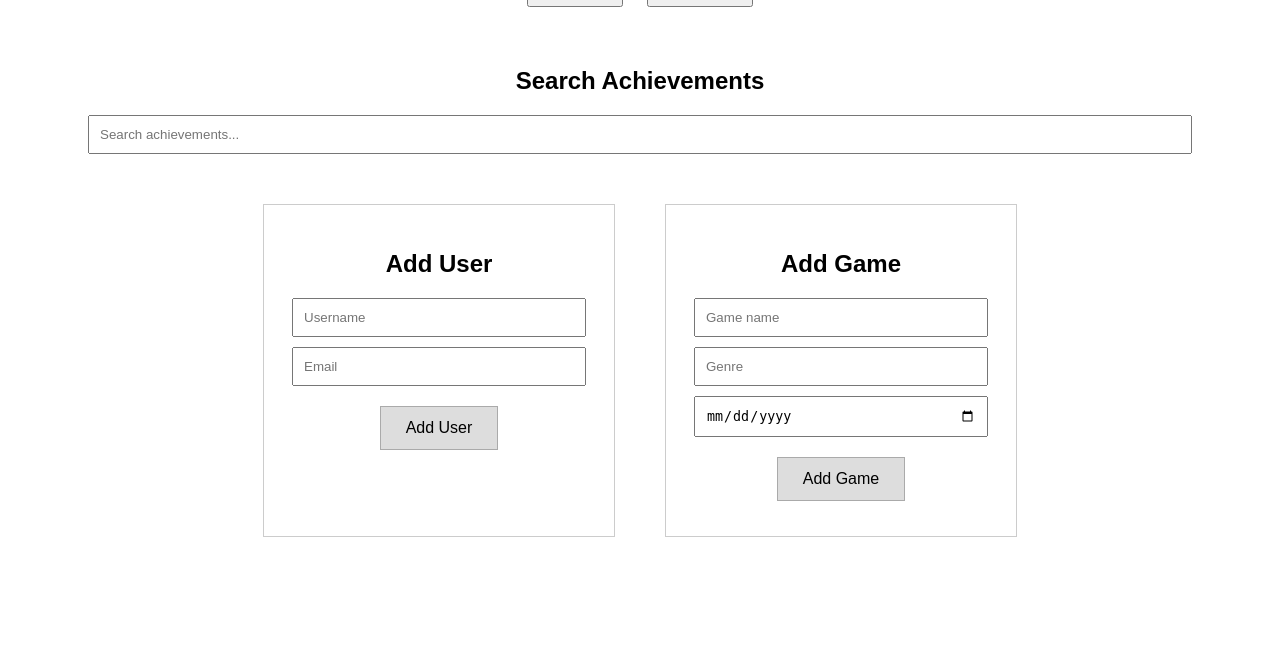
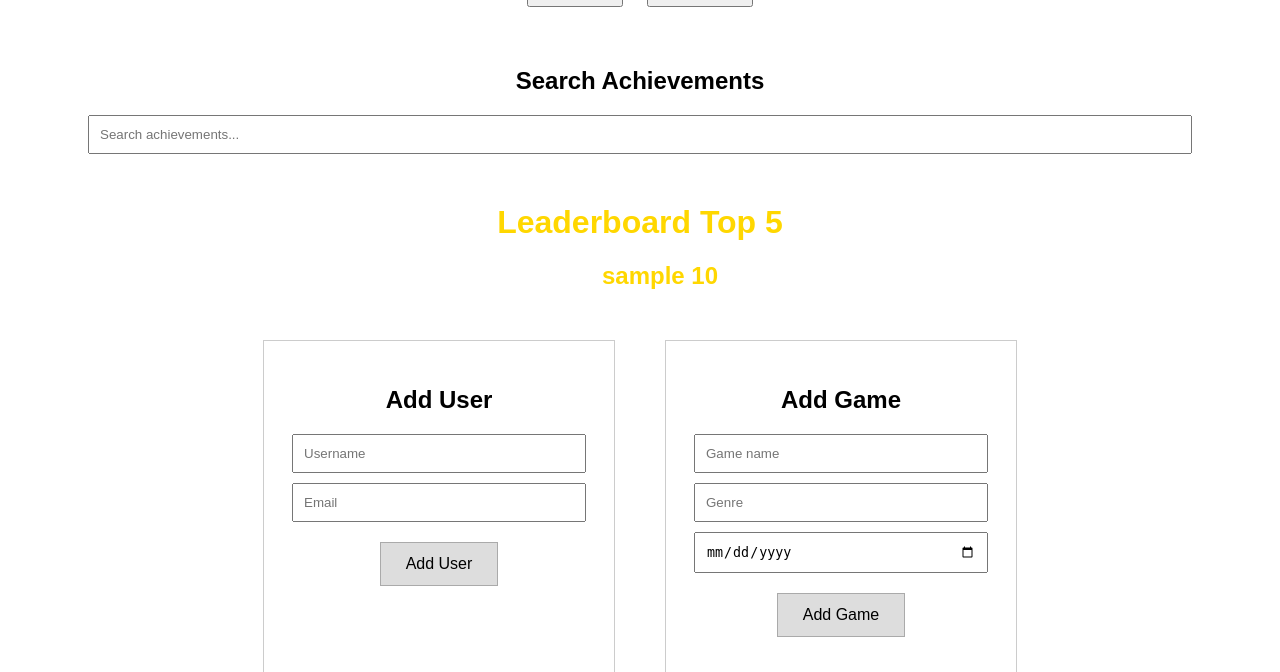
Before and after one commit to EmmmaO/Achievement_Database, a Flask app: page / in a window 1280 px wide. Shown: the part 147-819 px from the top of the page. Before the commit the page ends 684 px from the top, so only its background shows below. Run offline with Flask 3, Linux system fonts and the light colour scheme; tables that the repository leaves empty hold one stand-in row (values such as "Sample post").

Commit message:
leaderboard

```diff
--- a/templates/index.html
+++ b/templates/index.html
@@ -98,6 +98,12 @@
 
     </div>
 
+    <br>
+
+    <!--- Leader Board --->
+    <div id="leaderBoard">
+        <h1 style="color: gold;"><b>Leaderboard Top 5</b></h1>
+    </div>
 
     <!-- Add forms -->
 
@@ -273,6 +279,25 @@
                 });
         }
 
+        function LeaderBoard() {
+            fetch(`/leaderboard`)
+            .then(response=>response.json())
+            .then(result => {
+                list = document.getElementById("leaderBoard");
+                list.innerHTML += `
+                <ol style="color: gold;"><h2>${result[0].Username} ${result[0].TotalPoints}</h2></li>
+                `;
+
+                for(let i = 1; i < 5; i++) {
+                    list.innerHTML += `
+                        <ol>${result[i].Username} ${result[i].TotalPoints}</li>
+
+                    `;
+                }
+            })
+        }
+        LeaderBoard();
+
     </script>
 
 </body>
```
